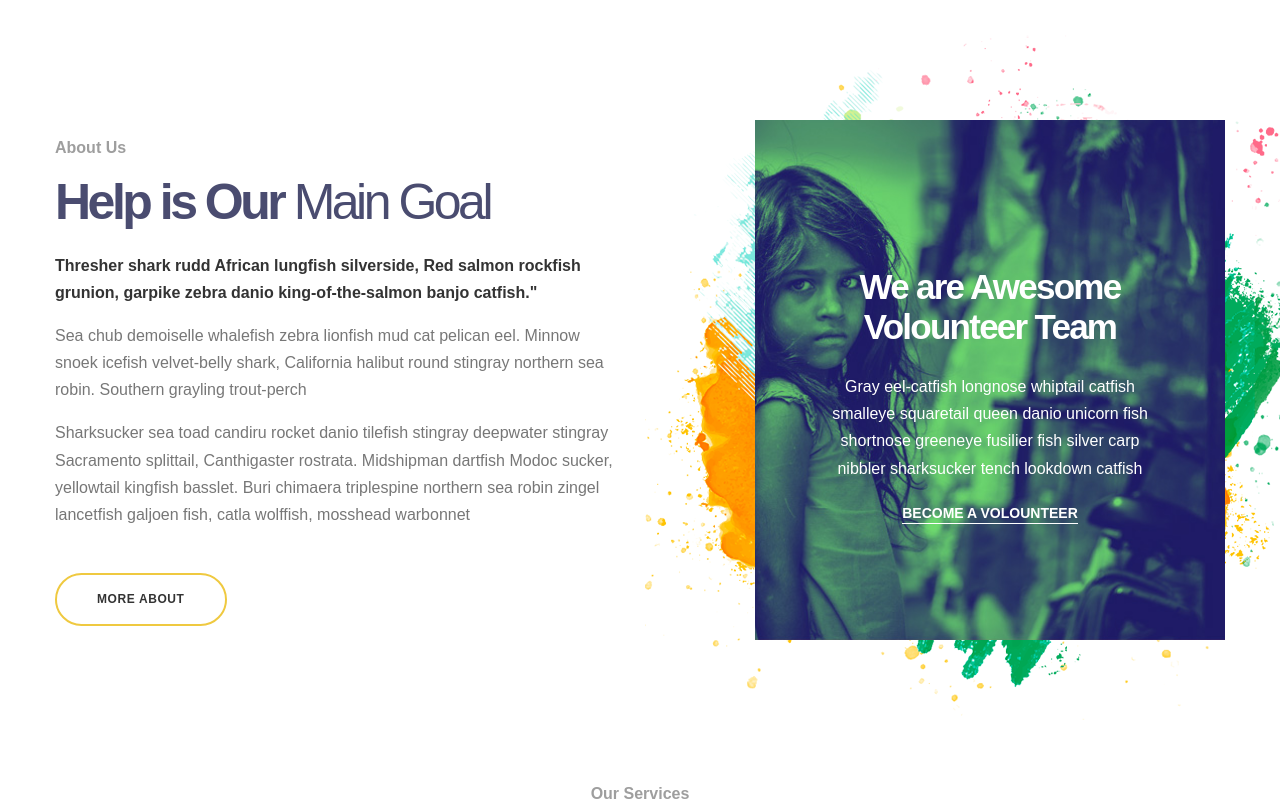
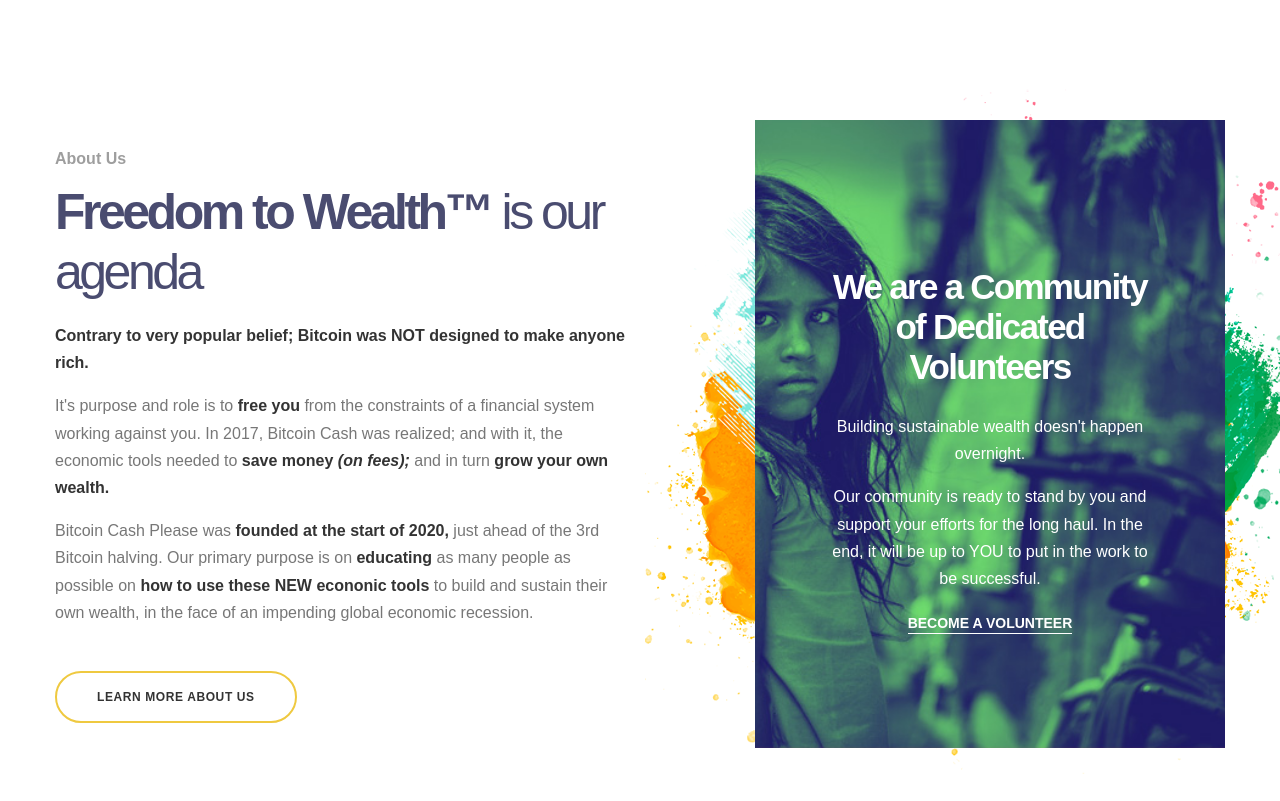
Before and after one commit to BCHPleaseOrg/bchplease.org, a Vue app: page / in a window 1280 px wide. Shown: the part 920-1721 px from the top of the page. Built offline with nearby package versions, Linux system fonts and the light colour scheme; a web font is replaced by a local one.

Commit message:
Updated about us.

```diff
--- a/src/components/Header.vue
+++ b/src/components/Header.vue
@@ -15,7 +15,6 @@
                 </div>
 
                 <div class="col-auto">
-                    <!-- main menu start-->
                     <nav>
                         <ul class="main-menu">
                             <li class="main-menu__item main-menu__item--active">
@@ -67,7 +66,7 @@
                         <div class="dropdown-trigger__item"></div>
                     </div>
 
-                    <a class="button button--squared" href="javascript://">
+                    <a class="button button--squared" href="https://causes.cash" target="_blank">
                         <span>Donate</span></a>
                 </div>
             </div>
--- a/src/components/welcome/AboutUs.vue
+++ b/src/components/welcome/AboutUs.vue
@@ -7,30 +7,46 @@
                         <span class="heading__pre-title">About Us</span>
 
                         <h2 class="heading__title">
-                            <span>Help is Our</span> <span>Main Goal</span>
+                            <span>Freedom to Wealth™</span> <span>is our agenda</span>
                         </h2>
                     </div>
 
                     <p>
-                        <strong>Thresher shark rudd African lungfish silverside, Red salmon rockfish grunion, garpike zebra danio king-of-the-salmon banjo catfish."</strong>
+                        <strong>Contrary to very popular belief; Bitcoin was NOT designed to make anyone rich.</strong>
                     </p>
 
                     <p>
-                        Sea chub demoiselle whalefish zebra lionfish mud cat pelican eel. Minnow snoek icefish velvet-belly shark, California halibut round stingray northern sea robin. Southern grayling trout-perch
+                        It's purpose and role is to <strong>free you</strong> from the constraints of a financial system working against you.
+                        In 2017, Bitcoin Cash was realized; and with it, the economic tools needed to <strong>save money <em>(on fees);</em></strong> and in turn <strong>grow your own wealth.</strong>
                     </p>
 
                     <p>
-                        Sharksucker sea toad candiru rocket danio tilefish stingray deepwater stingray Sacramento splittail, Canthigaster rostrata. Midshipman dartfish Modoc sucker, yellowtail kingfish basslet. Buri chimaera triplespine northern sea robin zingel lancetfish galjoen fish, catla wolffish, mosshead warbonnet</p><a class="button button--primary" href="about.html">More About
-                        </a>
+                        Bitcoin Cash Please was <strong>founded at the start of 2020,</strong> just ahead of the 3rd Bitcoin halving.
+                        Our primary purpose is on <strong>educating</strong> as many people as possible on <strong>how to use these NEW econonic tools</strong> to build and sustain their own wealth, in the face of an impending global economic recession.
+                    </p>
+
+                    <a class="button button--primary" href="javascript://">
+                        Learn more about us</a>
                 </div>
 
                 <div class="col-lg-6 col-xl-5 offset-xl-1">
-                    <div class="info-box"><img class="img--layout" src="@/assets/images/about_layout.png" alt="img"/><img class="img--bg" src="@/assets/images/about-us.jpg" alt="img"/>
-                        <h4 class="info-box__title">We are Awesome Volounteer Team</h4>
+                    <div class="info-box">
+                        <img class="img--layout" src="@/assets/images/about_layout.png" alt="img"/>
+                        <img class="img--bg" src="@/assets/images/about-us.jpg" alt="img"/>
+
+                        <h4 class="info-box__title">We are a Community of Dedicated Volunteers</h4>
 
                         <p>
-                            Gray eel-catfish longnose whiptail catfish smalleye squaretail queen danio unicorn fish shortnose greeneye fusilier fish silver carp nibbler sharksucker tench lookdown catfish</p><a class="info-box__link" href="volunteer.html">Become a volounteer
-                            </a>
+                            Building sustainable wealth doesn't happen overnight.
+                        </p>
+
+                        <p>
+                            Our community is ready to stand by you and support your efforts for the long haul.
+                            In the end, it will be up to YOU to put in the work to be successful.
+                        </p>
+
+                        <a class="info-box__link" href="javascript://">
+                            Become a Volunteer</a>
                     </div>
                 </div>
             </div>
```
